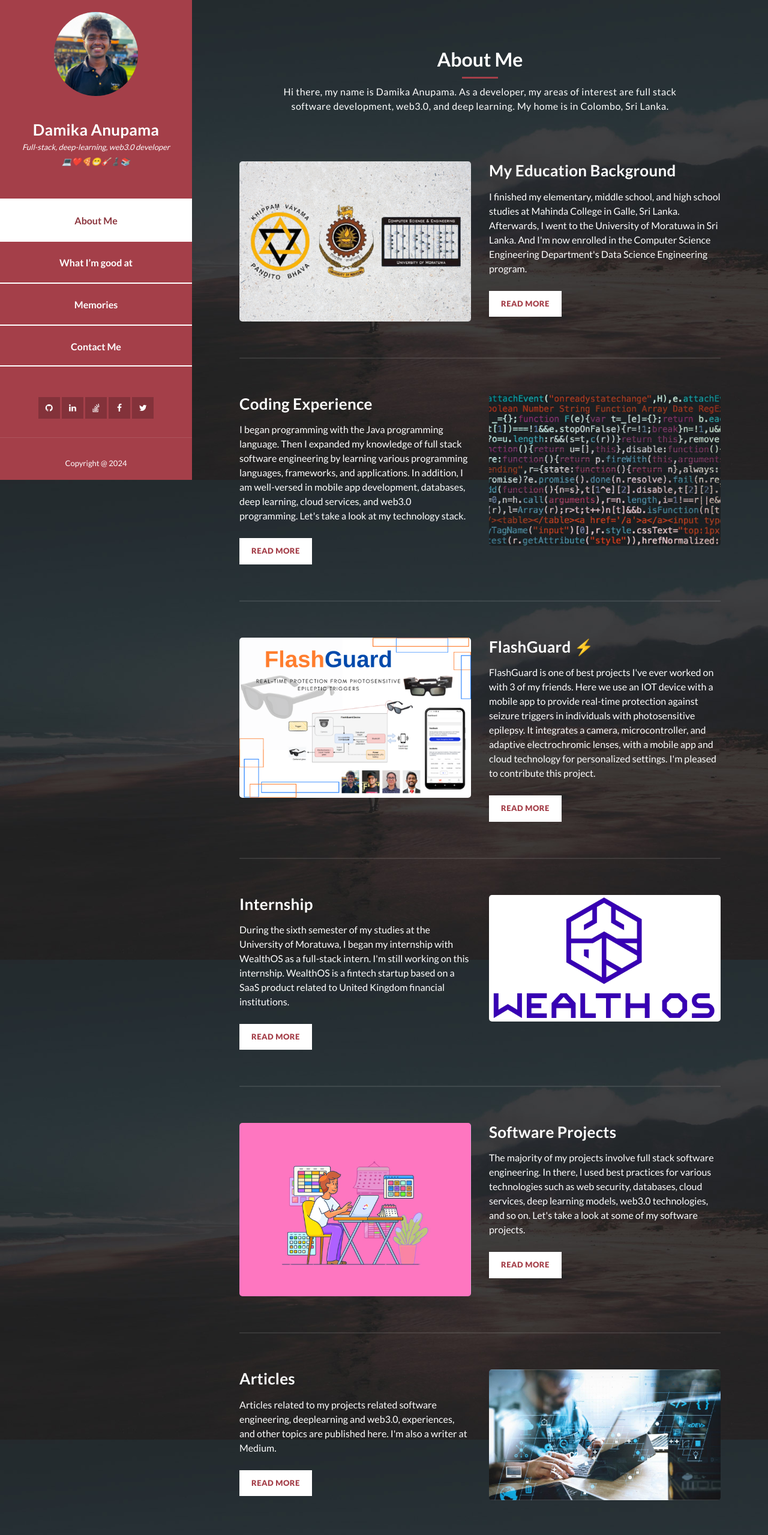
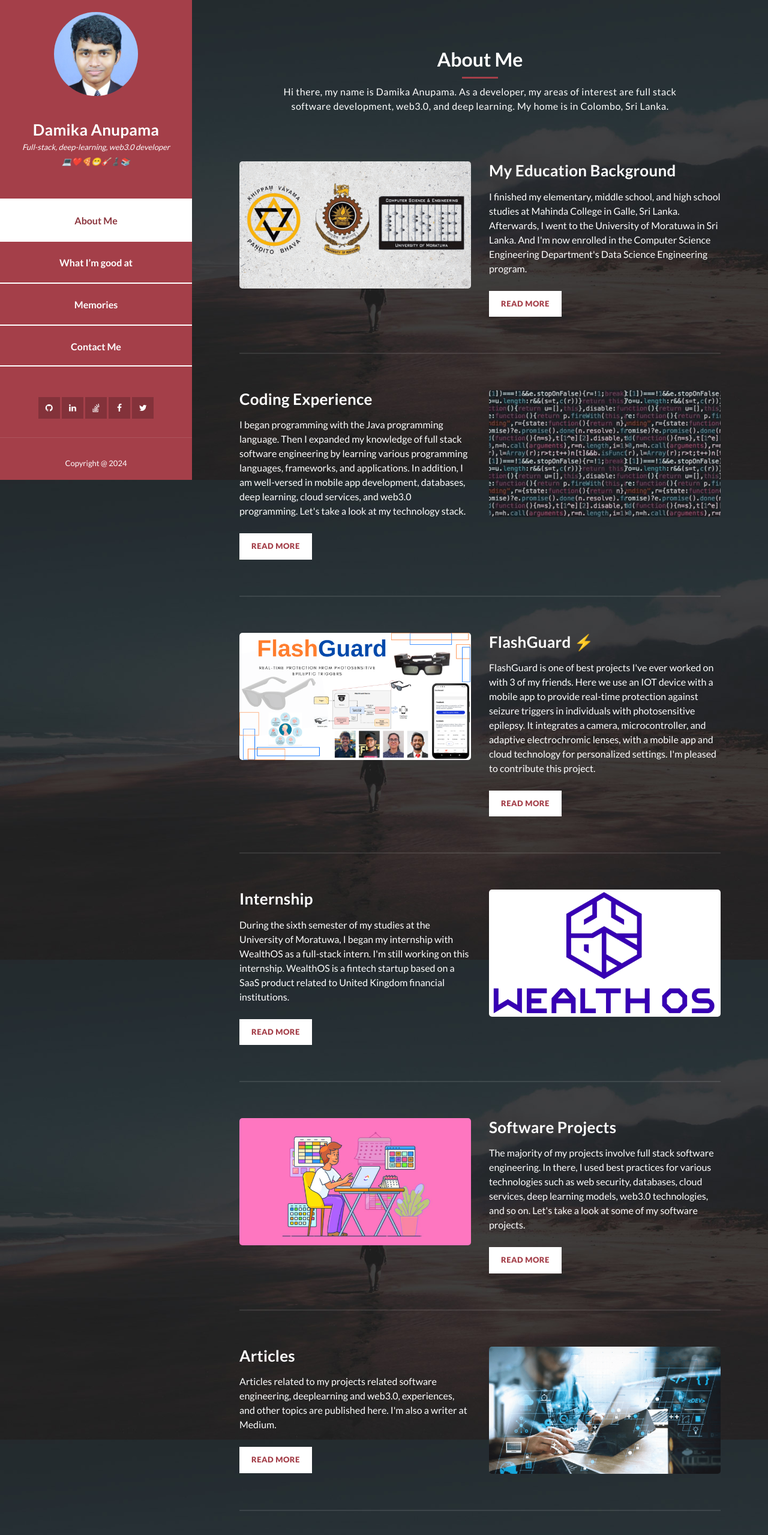
Before and after one commit to Damika-Anupama/Portfolio, a website: page index.html in a window 1280 px wide. Shown: the top 2559 px of the page at 60% size. Drawn offline with Linux system fonts and the light colour scheme.

Commit message:
update index page images

```diff
--- a/index.html
+++ b/index.html
@@ -55,7 +55,7 @@
         <i class="fa fa-times" id="menu-close"></i>
         <div class="container nav-container">
           <div class="image" style="margin-top: 20px;">
-            <a href="#"><img src="assets/images/author-image.jpg" alt="Damika-Anupama" /></a>
+            <a href="#"><img src="assets/images/main-page/profile-pic.png" alt="Damika-Anupama" /></a>
           </div>
           <div class="author-content" style="margin: 20px 0px 30px;">
             <h4>Damika Anupama</h4>
@@ -112,7 +112,7 @@
           <div class="row">
             <div class="col-md-6">
               <div class="left-image">
-                <img src="assets/images/education.png" alt="" />
+                <img src="assets/images/main-page/education.png" alt="" />
               </div>
             </div>
             <div class="col-md-6">
@@ -149,7 +149,7 @@
             </div>
             <div class="col-md-6">
               <div class="right-image">
-                <img src="assets/images/coding.jpg" alt="" />
+                <img src="assets/images/main-page/coding.png" alt="" />
               </div>
             </div>
           </div>
@@ -158,7 +158,7 @@
           <div class="row">
             <div class="col-md-6">
               <div class="left-image">
-                <img src="assets/images/flashguard.png" alt="" />
+                <img src="assets/images/main-page/flashguard.png" alt="" />
               </div>
             </div>
             <div class="col-md-6">
@@ -197,7 +197,7 @@
             </div>
             <div class="col-md-6">
               <div class="right-image">
-                <img src="assets/images/wealthos.png" alt="" />
+                <img src="assets/images/main-page/wealthos.png" alt="" />
               </div>
             </div>
           </div>
@@ -206,7 +206,7 @@
           <div class="row">
             <div class="col-md-6">
               <div class="left-image">
-                <img src="assets/images/software-projects.jpg" alt="" />
+                <img src="assets/images/main-page/projects.png" alt="" />
               </div>
             </div>
             <div class="col-md-6">
@@ -240,7 +240,7 @@
             </div>
             <div class="col-md-6">
               <div class="right-image">
-                <img src="assets/images/articles.jpg" alt="hobbies" />
+                <img src="assets/images/main-page/articles.png" alt="hobbies" />
               </div>
             </div>
           </div>
@@ -249,7 +249,7 @@
           <div class="row">
             <div class="col-md-6">
               <div class="left-image">
-                <img src="assets/images/hackathons/mecha.jpeg" alt="" />
+                <img src="assets/images/main-page/hackathons.png" alt="" />
               </div>
             </div>
             <div class="col-md-6">
@@ -282,7 +282,7 @@
             </div>
             <div class="col-md-6">
               <div class="right-image">
-                <img src="assets/images/guitar.png" alt="hobbies" />
+                <img src="assets/images/main-page/hobbies.png" alt="hobbies" />
               </div>
             </div>
           </div>
```
Also changed, not shown: assets/images/main-page/articles.png (added), assets/images/main-page/coding.png (added), assets/images/main-page/education.png (added), assets/images/main-page/flashguard.png (added), assets/images/main-page/hackathons.png (added), assets/images/main-page/hobbies.png (added), assets/images/main-page/profile-pic.png (added), assets/images/main-page/projects.png (added), assets/images/main-page/wealthos.png (added).
